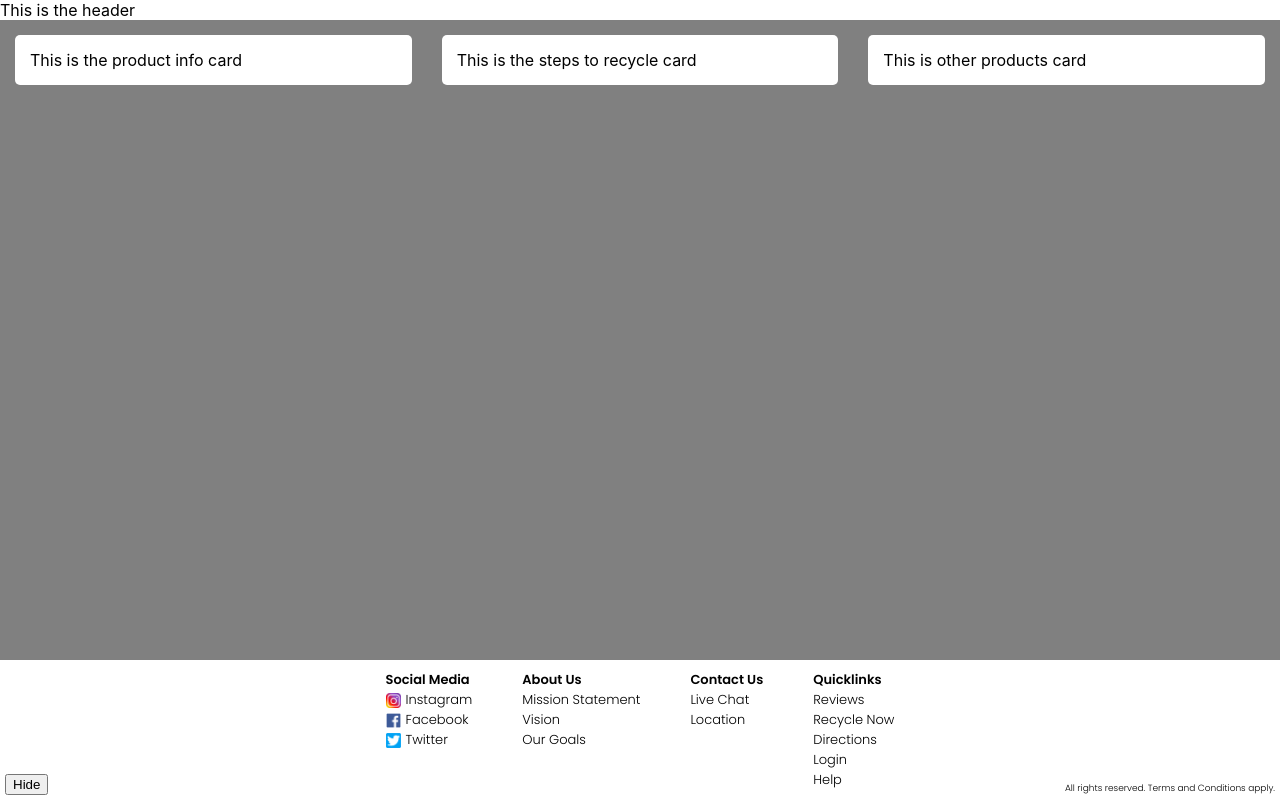
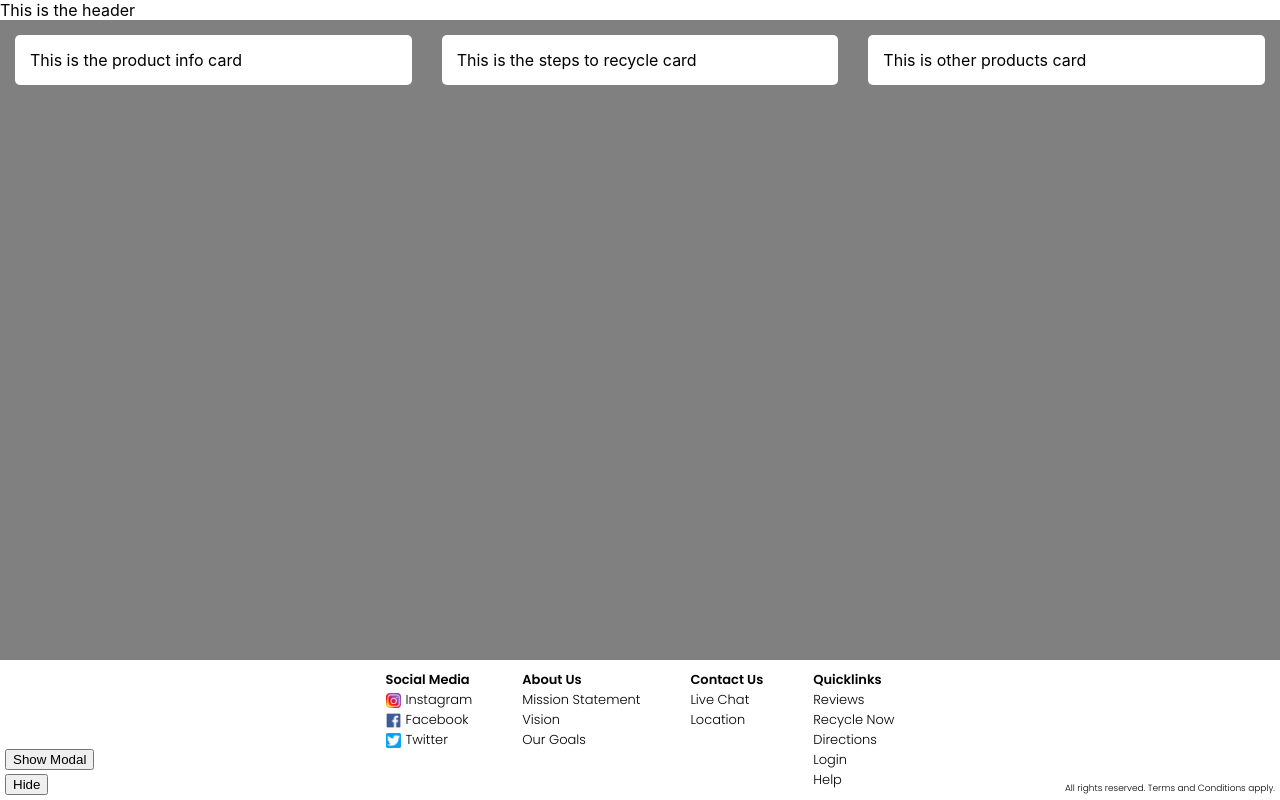
Before and after one commit to dhruvalk/reach_exercise_template, a React (Create React App) app: page / in a window 1280 px wide. Built offline with nearby package versions, Linux system fonts and the light colour scheme.

Commit message:
created modal template

```diff
--- a/src/App.js
+++ b/src/App.js
@@ -14,6 +14,11 @@ function App() {
         <RecycleInfo />
         <OtherProducts />
       </div>
+      <button
+        style={{ position: "absolute", bottom: 30, left: 5, zIndex: 999 }}
+      >
+        Show Modal
+      </button>
       <Footer />
     </div>
   );
--- /dev/null
+++ b/src/components/Modal.js
@@ -0,0 +1,6 @@
+import React from "react";
+import styles from "./Modal.module.css";
+
+export default function Modal(props) {
+  return <div>This is a modal</div>;
+}
```
Also changed, not shown: src/components/Modal.module.css (added).
